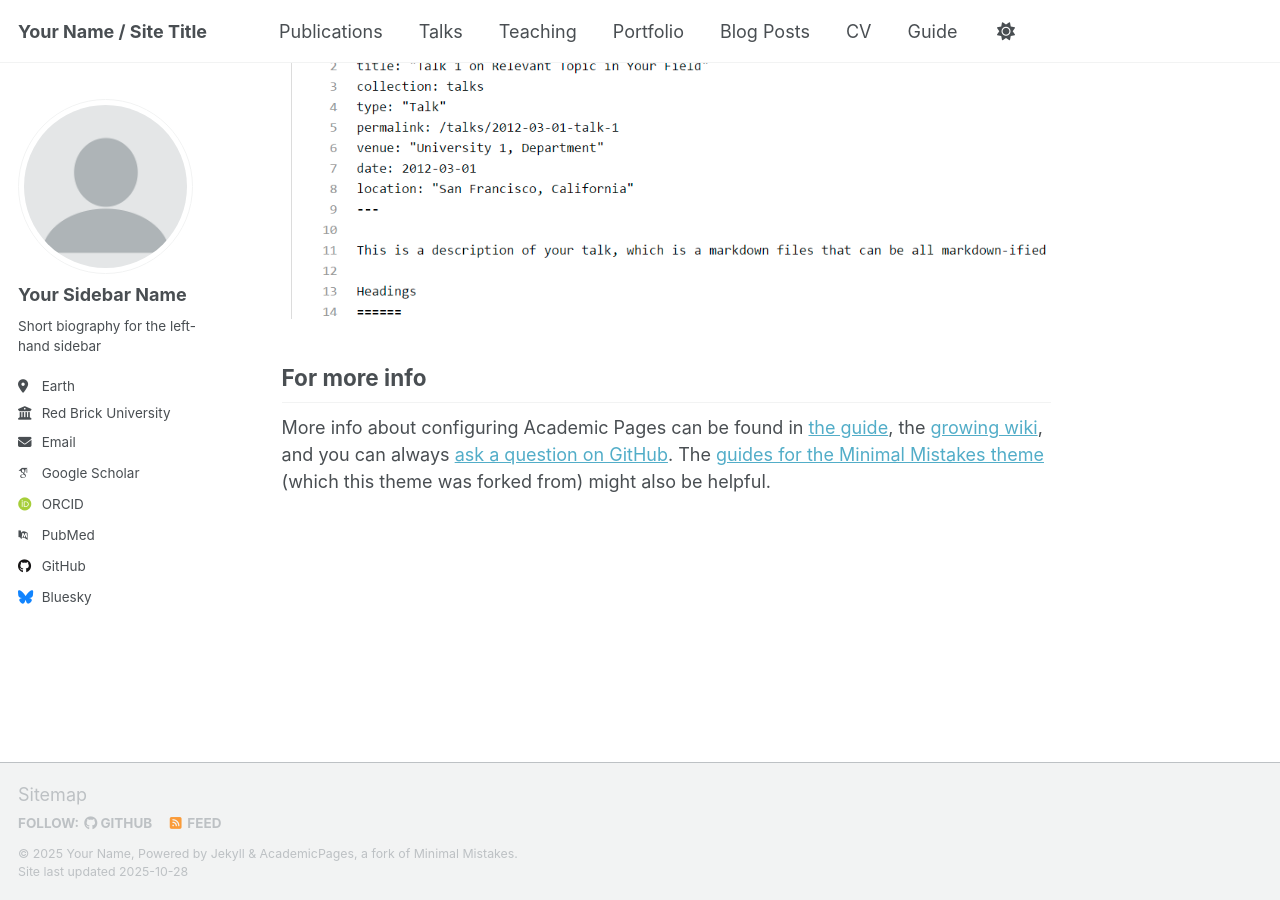
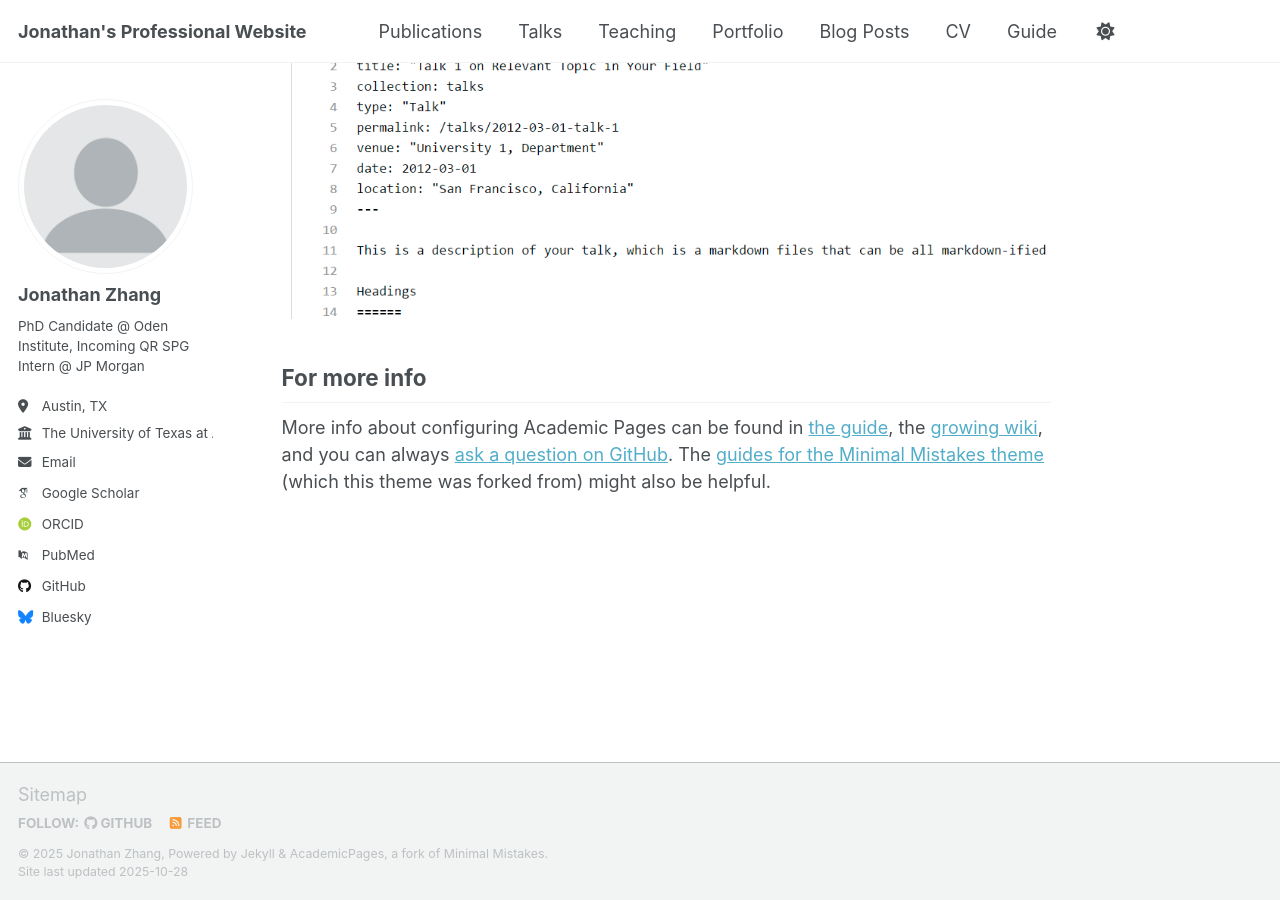
Before and after one commit to jdz357/jdz357.github.io, a Jekyll site: the page built from _pages/about.md, in a window 1280 px wide and 900 px high, scrolled down 2931 px. Built offline with Jekyll 4.4.1, drawn with Linux system fonts in a browser that asks for light colours; some web fonts are replaced; a script that is not in the unit is left out.

Commit message:
Update site title and author information in config

```diff
--- a/_config.yml
+++ b/_config.yml
@@ -9,9 +9,9 @@
 # Basic Site Settings
 locale                   : "en-US"
 site_theme               : "default" # Currently available options are "default", "air"
-title                    : "Your Name / Site Title"
+title                    : "Jonathan's Professional Website"
 title_separator          : "-"
-name                     : &name "Your Name"
+name                     : &name "Jonathan Zhang"
 description              : &description "Your Name's academic portfolio"   # Update this with a general description of your site, this is the default if not overridden by a page
 url                      : https://academicpages.github.io # The base hostname & protocol for your site e.g. "https://[your GitHub username].github.io",
                                                            # or if you already have some other page hosted on Github then use "https://[your GitHub username].github.io/[Your Repo Name]"
@@ -24,13 +24,13 @@ repository               : "academicpages/academicpages.github.io"
 author:
   # Biographic information
   avatar           : "profile.png"
-  name             : "Your Sidebar Name"
+  name             : "Jonathan Zhang"
   pronouns         : # example: "she/her"
-  bio              : "Short biography for the left-hand sidebar"
-  location         : "Earth"
-  employer         : "Red Brick University"
+  bio              : "PhD Candidate @ Oden Institute, Incoming QR SPG Intern @ JP Morgan"
+  location         : "Austin, TX"
+  employer         : "The University of Texas at Austin"
   uri              : # URL
-  email            : "none@example.org"
+  email            : "jdz@utexas.edu"
 
   # Academic websites
   academia         : # URL
```
